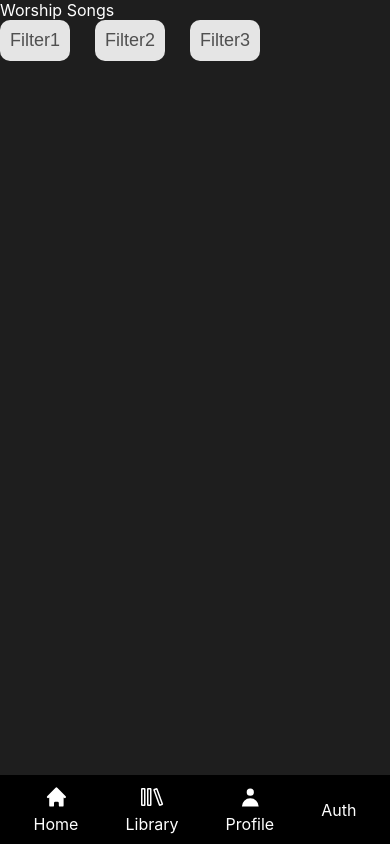
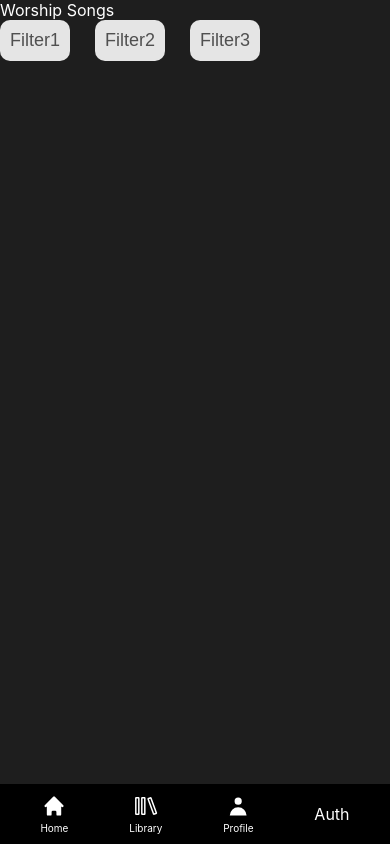
Before and after one commit to ddekerr/music-App, a React (Create React App) app: page / in a window 390 px wide. Built offline with nearby package versions, Linux system fonts and the light colour scheme.

Commit message:
Menu for tablet

```diff
--- a/src/modules/common/components/Menu/Menu.styled.ts
+++ b/src/modules/common/components/Menu/Menu.styled.ts
@@ -9,6 +9,12 @@ export const MenuContainer = styled.nav`
   padding: 10px 0;
 
   background-color: #000;
+
+  @media screen and (min-width: 768px) {
+    position: static;
+    background-color: transparent;
+    padding: 20px 0;
+  }
 `;
 
 export const MenuList = styled.ul`
@@ -22,8 +28,29 @@ export const MenuLink = styled(NavLink)`
   flex-direction: column;
 
   color: #fff;
+
+  transition-duration: 500ms;
+
+  :focus,
+  :hover {
+    transform: scale(1.1);
+  }
+
+  @media screen and (min-width: 768px) {
+    flex-direction: row;
+    align-items: center;
+  }
 `;
 
 export const MenuText = styled.p`
-  margin-top: 5px;
+  @media screen and (max-width: 767px) {
+    margin-top: 5px;
+    font-size: 10px;
+    line-height: 1.14;
+  }
+  @media screen and (min-width: 768px) {
+    margin-left: 5px;
+    font-size: 18px;
+    line-height: 1.5;
+  }
 `;
```
